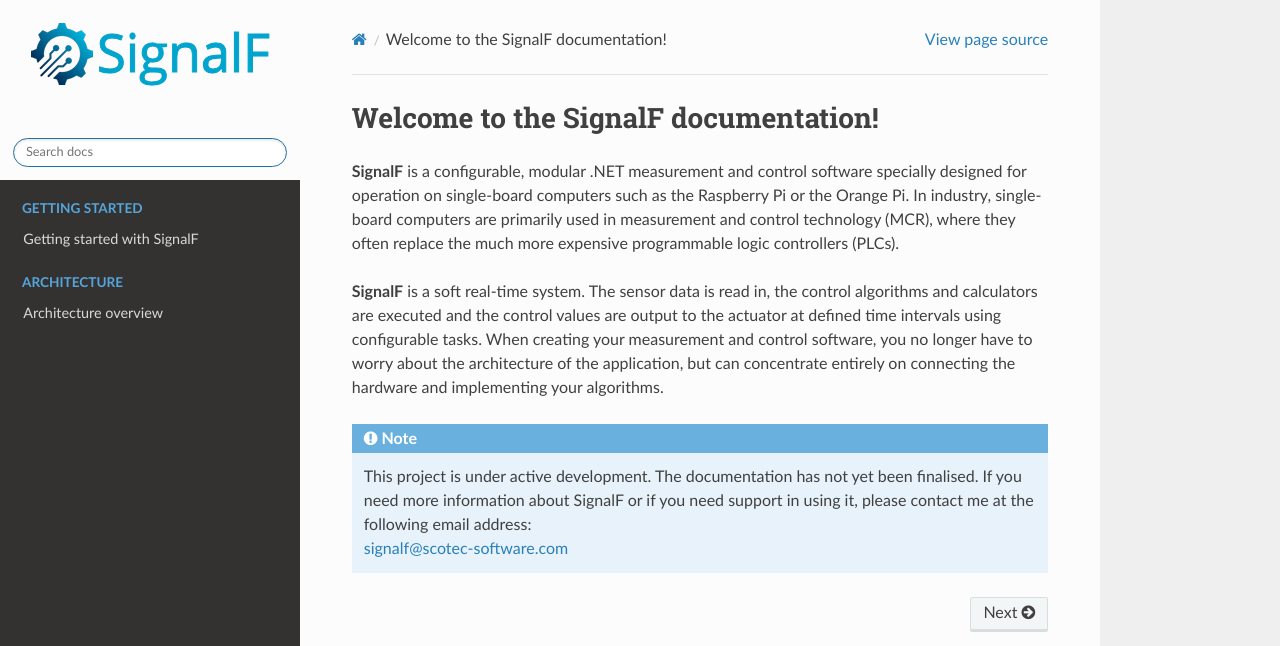
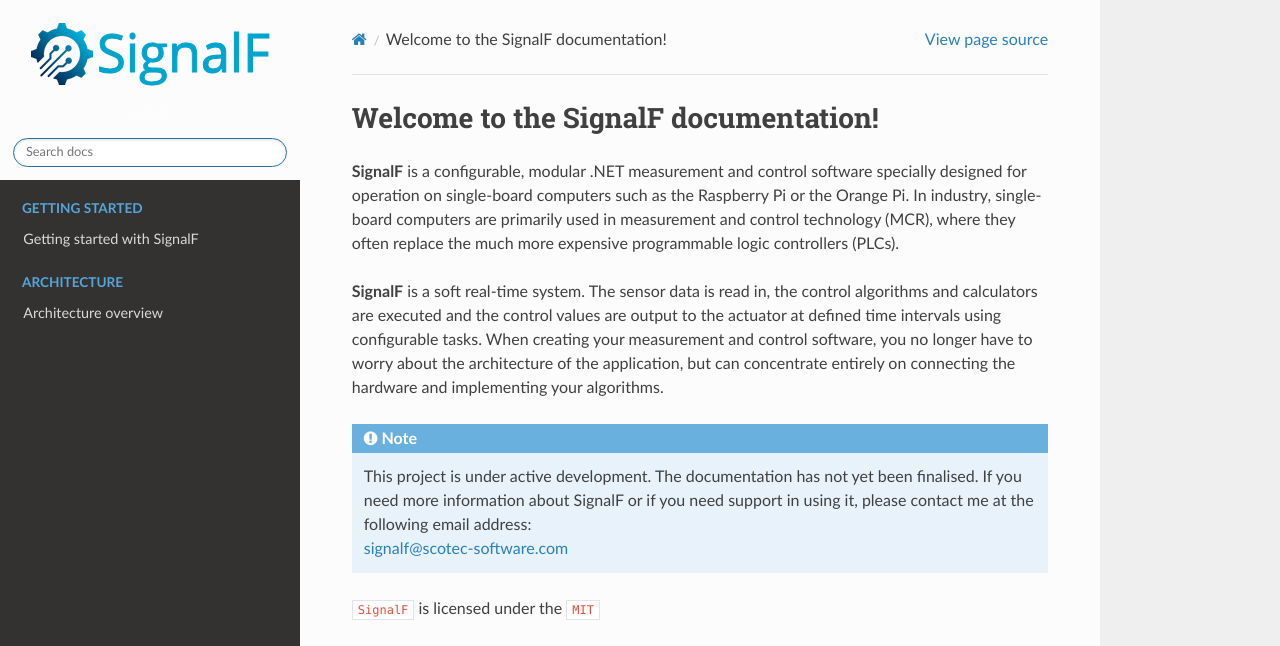
Before and after one commit to SignalF/SignalF.Documentation, a Sphinx documentation site: the page built from docs/source/index.rst, in a window 1280 px wide and 1059 px high. Shown: the top 646 px of the window. Built offline with Sphinx 7.4.7 and the Read the Docs theme 2.0.0, drawn with Linux system fonts in a browser that asks for light colours; cross-references to code outside the pages are shown as plain code; grey boxes are pictures that could not be loaded.

Commit message:
Update index.rst

```diff
--- a/docs/source/index.rst
+++ b/docs/source/index.rst
@@ -25,3 +25,11 @@
    | This project is under active development.
      The documentation has not yet been finalised. If you need more information about SignalF or if you need support in using it, please contact me at the following email address:
    | signalf@scotec-software.com
+
+
+``SignalF`` is licensed under the :choosealicense:`MIT`
+
+.. license-info:: MIT
+
+.. license::
+    :py: sphinx-toolbox
```
